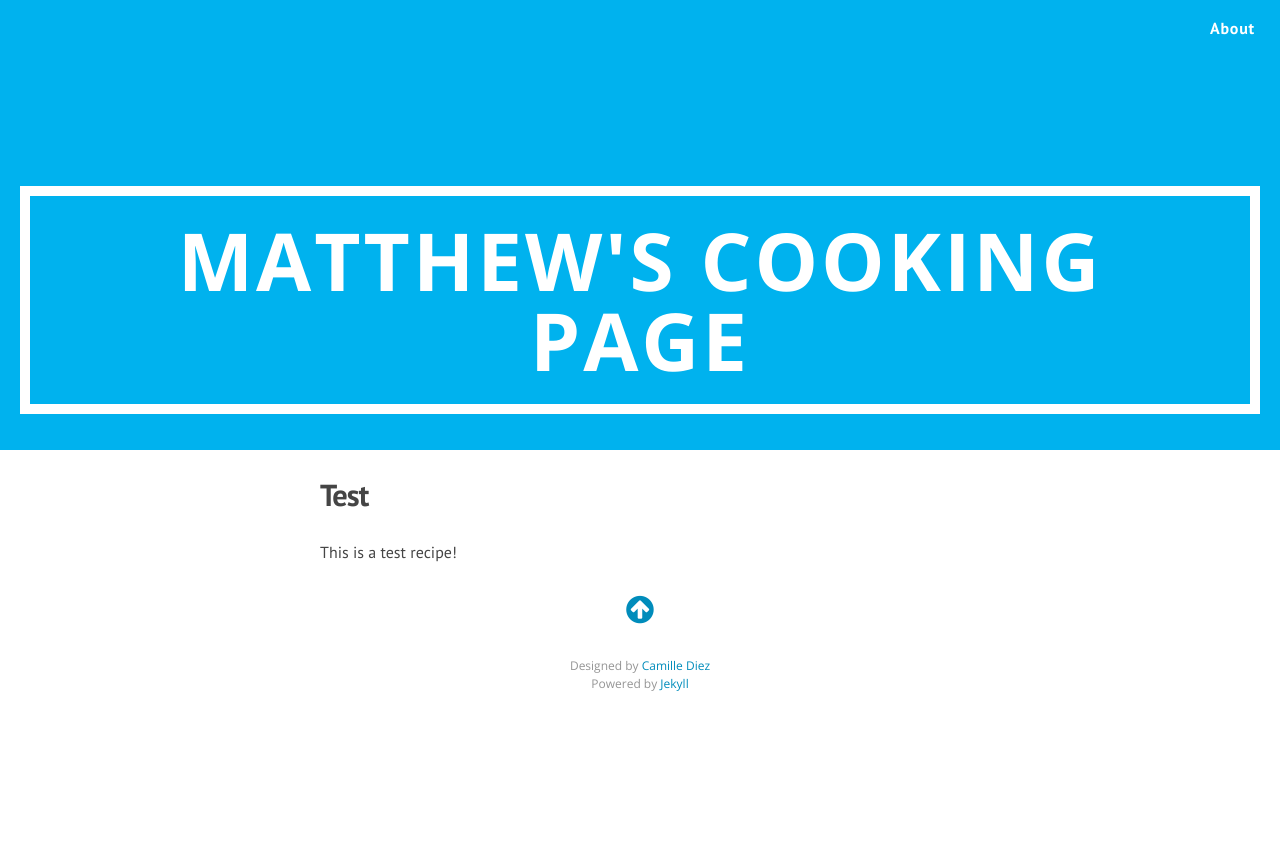
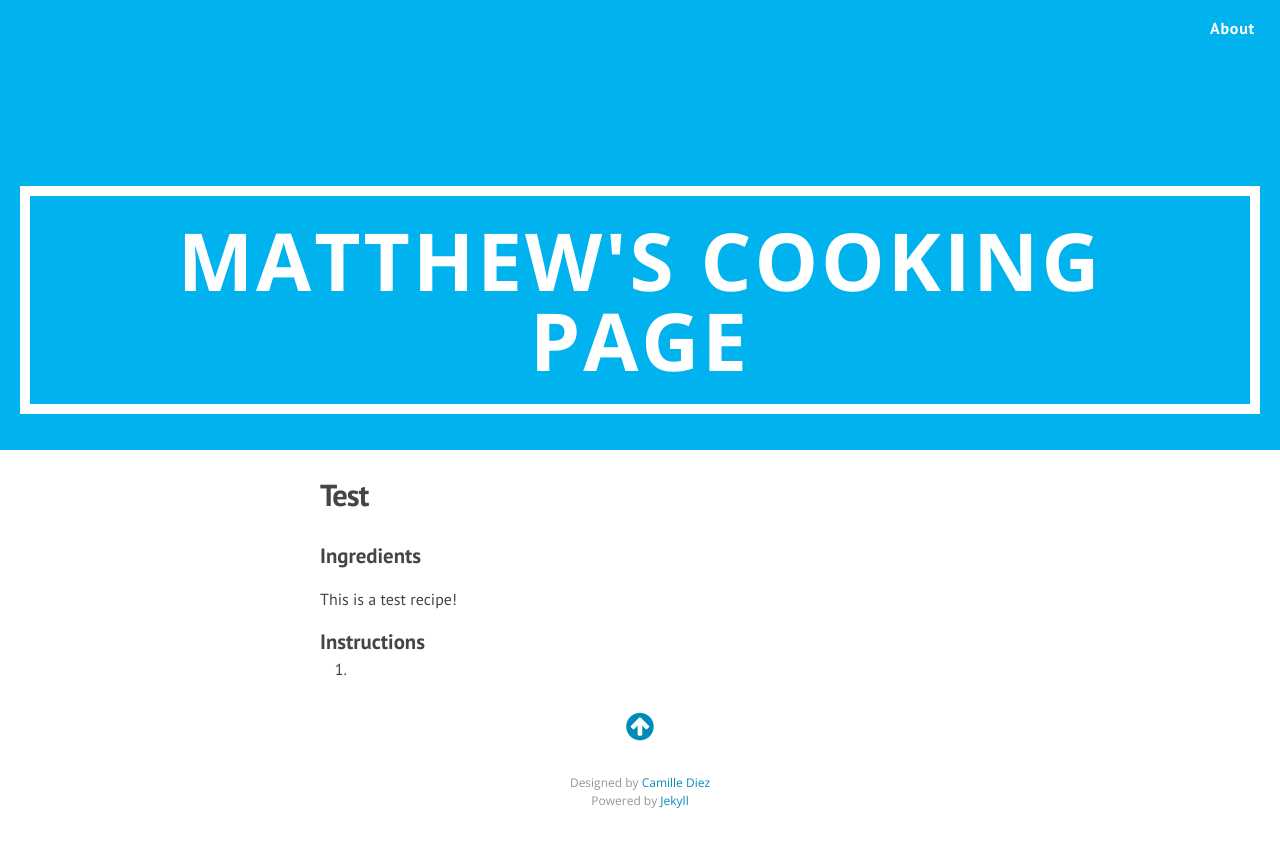
Before and after one commit to MatthewJA/cooking, a Jekyll site: the page built from _recipes/test.md, in a window 1280 px wide. Shown: the top 847 px of the page. Built offline with Jekyll 4.4.1, drawn with Linux system fonts in a browser that asks for light colours; nearby versions of some CDN libraries.

Commit message:
Update recipe.html

```diff
--- a/_layouts/recipe.html
+++ b/_layouts/recipe.html
@@ -8,7 +8,36 @@ layout: default
   </header>
 
   <article class="post-content">
-    {{ content }}
+    <!-- Recipe layout adapted from Dominic Sayers https://www.dominicsayers.com/recipe_markup/ -->
+    <!-- ingredients -->
+    <div>
+      <h3>Ingredients</h3>
+       <ul>
+          {% for ingredient in page.ingredients %}
+          <li itemprop="ingredients">{{ ingredient[1] }} {{ ingredient[0] }}</li>
+          {% endfor %}
+       </ul>
+    </div>
+    <!-- ingredients -->
+
+    {{content}}
+
+    <!-- instructions -->
+    <div itemprop="recipeInstructions">
+      <h3>Instructions</h3>
+      <ol>
+        <li>{{ page.instructions | join: '</li> <li>' }}</li>
+      </ol>
+    </div>
+    <!-- instructions -->
+  </div>
+
+  {% if page.prepmins or page.cookmins %}
+    <dl class="dl-horizontal">
+      {% if page.prepmins %}<dt>Preparation time</dt><dd>{{ page.prepmins }} mins<span itemprop="prepTime" class="invisible">PT{{ page.prepmins }}M</span></dd>{% endif %}
+      {% if page.cookmins %}<dt>Cooking time</dt><dd>{{ page.cookmins }} mins<span itemprop="cookTime" class="invisible">PT{{ page.cookmins }}M</span></dd>{% endif %}
+    </dl>
+  {% endif %}
   </article>
 
   <div align="center">
```
